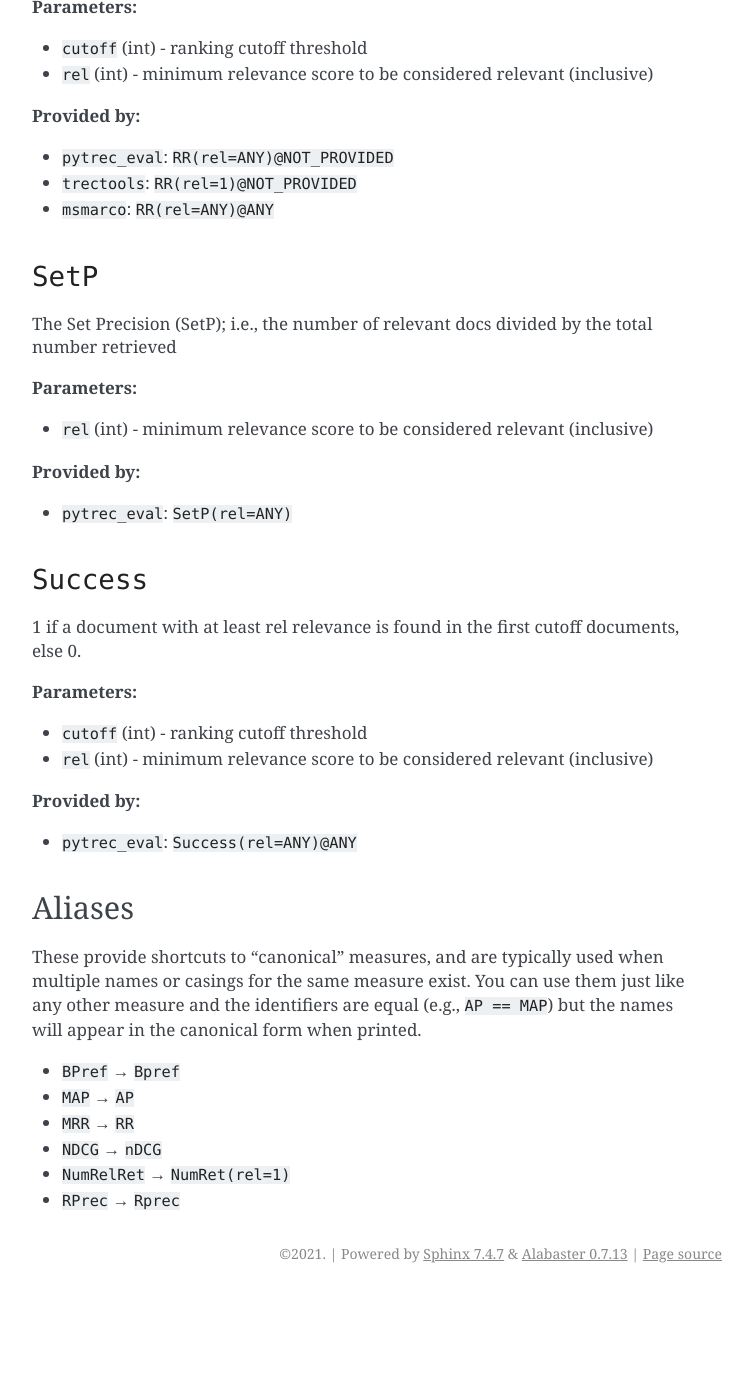
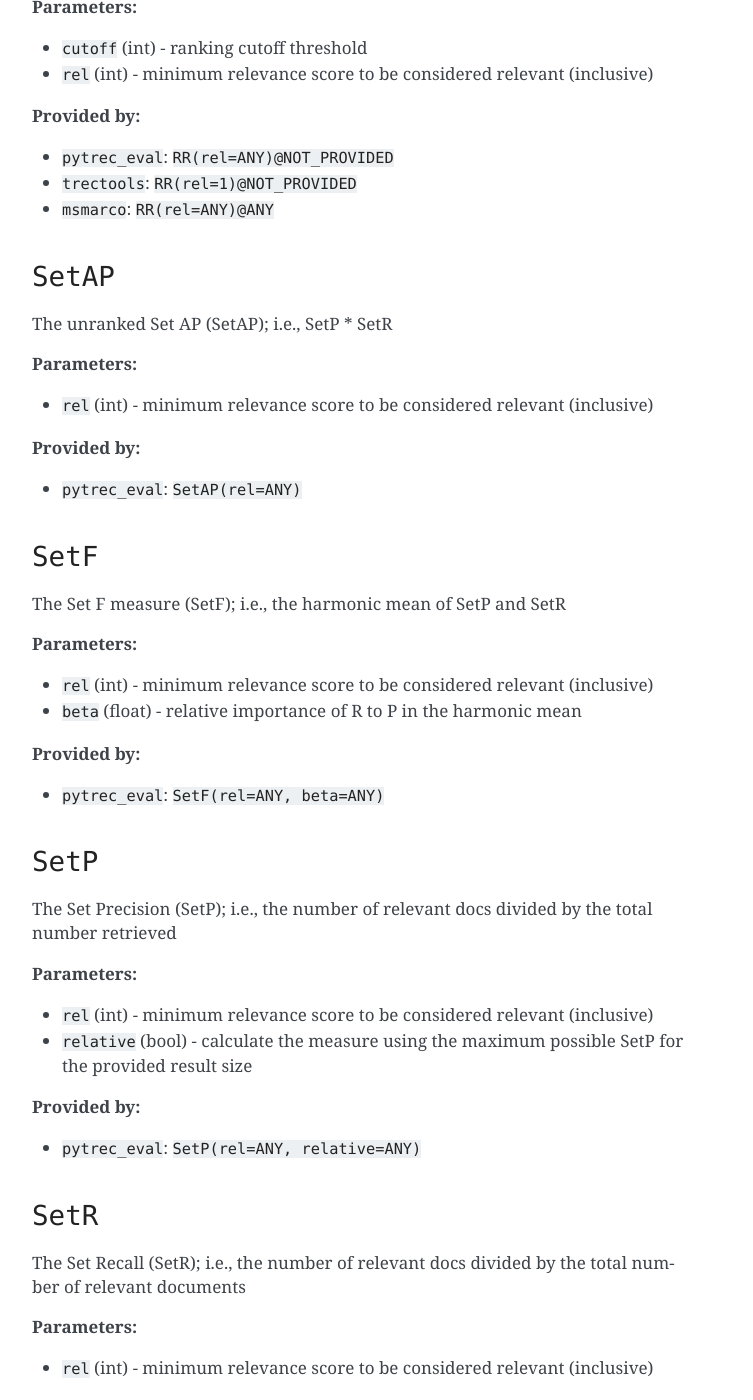
Before and after one commit to terrierteam/ir_measures, a Sphinx documentation site: the page built from docs/measures.rst, in a window 1280 px wide and 1400 px high, scrolled down 5164 px. Shown: the whole window, without its empty margins (388-1141 px from the left). Built offline with Sphinx 7.4.7, drawn with Linux system fonts in a browser that asks for light colours; before the commit the page ends 6457 px from its top, so only the background shows below that; some of the changed text lies outside the part shown.

Commit message:
updated documentation with new set measures

```diff
--- a/docs/measures.rst
+++ b/docs/measures.rst
@@ -293,6 +293,41 @@ depth explored. rel (default 1) controls which relevance level is considered rel
 
 
 
+``SetAP``
+-------------------------
+
+
+The unranked Set AP (SetAP); i.e., SetP * SetR
+
+**Parameters:**
+
+- ``rel`` (int) - minimum relevance score to be considered relevant (inclusive)
+
+
+**Provided by:**
+
+- ``pytrec_eval``: ``SetAP(rel=ANY)``
+
+
+
+``SetF``
+-------------------------
+
+
+The Set F measure (SetF); i.e., the harmonic mean of SetP and SetR
+
+**Parameters:**
+
+- ``rel`` (int) - minimum relevance score to be considered relevant (inclusive)
+- ``beta`` (float) - relative importance of R to P in the harmonic mean
+
+
+**Provided by:**
+
+- ``pytrec_eval``: ``SetF(rel=ANY, beta=ANY)``
+
+
+
 ``SetP``
 -------------------------
 
@@ -302,11 +337,29 @@ The Set Precision (SetP); i.e., the number of relevant docs divided by the total
 **Parameters:**
 
 - ``rel`` (int) - minimum relevance score to be considered relevant (inclusive)
+- ``relative`` (bool) - calculate the measure using the maximum possible SetP for the provided result size
 
 
 **Provided by:**
 
-- ``pytrec_eval``: ``SetP(rel=ANY)``
+- ``pytrec_eval``: ``SetP(rel=ANY, relative=ANY)``
+
+
+
+``SetR``
+-------------------------
+
+
+The Set Recall (SetR); i.e., the number of relevant docs divided by the total number of relevant documents
+
+**Parameters:**
+
+- ``rel`` (int) - minimum relevance score to be considered relevant (inclusive)
+
+
+**Provided by:**
+
+- ``pytrec_eval``: ``SetR(rel=ANY)``
 
 
 
@@ -342,3 +395,4 @@ canonical form when printed.
 - ``NDCG`` → ``nDCG``
 - ``NumRelRet`` → ``NumRet(rel=1)``
 - ``RPrec`` → ``Rprec``
+- ``SetRelP`` → ``SetP(relative=True)``
--- a/docs/providers.rst
+++ b/docs/providers.rst
@@ -70,7 +70,10 @@ Providers
  - ``NumRet(rel=ANY)``
  - ``NumQ``
  - ``NumRel(rel=1)``
- - ``SetP(rel=ANY)``
+ - ``SetAP(rel=ANY)``
+ - ``SetF(rel=ANY, beta=ANY)``
+ - ``SetP(rel=ANY, relative=ANY)``
+ - ``SetR(rel=ANY)``
  - ``Success(rel=ANY)@ANY``
  - ``IPrec@ANY``
  - ``infAP(rel=ANY)``
```
Also changed, not shown: 1 other file.
